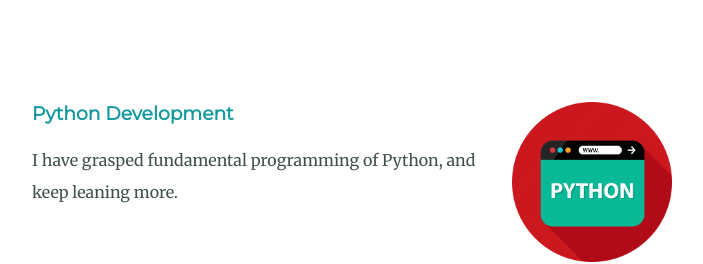
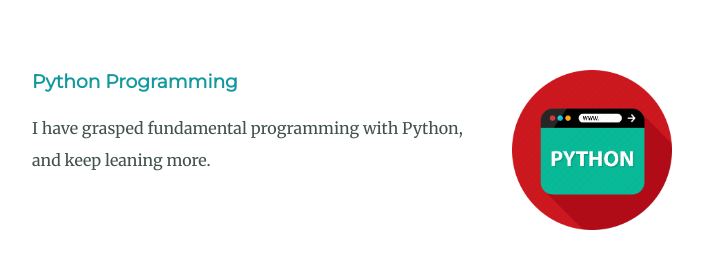
Before and after one commit to Lizzie2021/Personal-Site, a plain HTML site: page index.html in a window 1280 px wide. Shown: the part 2067-2331 px from the top of the page, without its empty margins (288-991 px from the left). Drawn offline with Linux system fonts and the light colour scheme.

Commit message:
Update index.html

```diff
--- a/index.html
+++ b/index.html
@@ -35,7 +35,7 @@
         <p >Front-end: HTML, CSS, JavaScript, Bootstrap, React.js... </br>
             Back-end:  PHP, Node.js, RESTful API... </br>
             Database:  MySQL, MongoDB... </br>
-            I am currently learning Web3 Blockchain...</p>
+            </p>
         <p>
           <a class="project" href="https://lizzie2021.github.io/Tindog/">⭐️Welcome to My project: Tindog⭐️</a>
         </br>
@@ -46,8 +46,8 @@
       </div>
       <div class="skill-row">
         <img class="python-icon" src="images/python.png" alt="img-python">
-        <h3>Python Development</h3>
-        <p >I have grasped fundamental programming of Python, and keep leaning more.</p>
+        <h3>Python Programming</h3>
+        <p >I have grasped fundamental programming with Python, and keep leaning more.</p>
       </div>
     </div>
     <hr>
```
